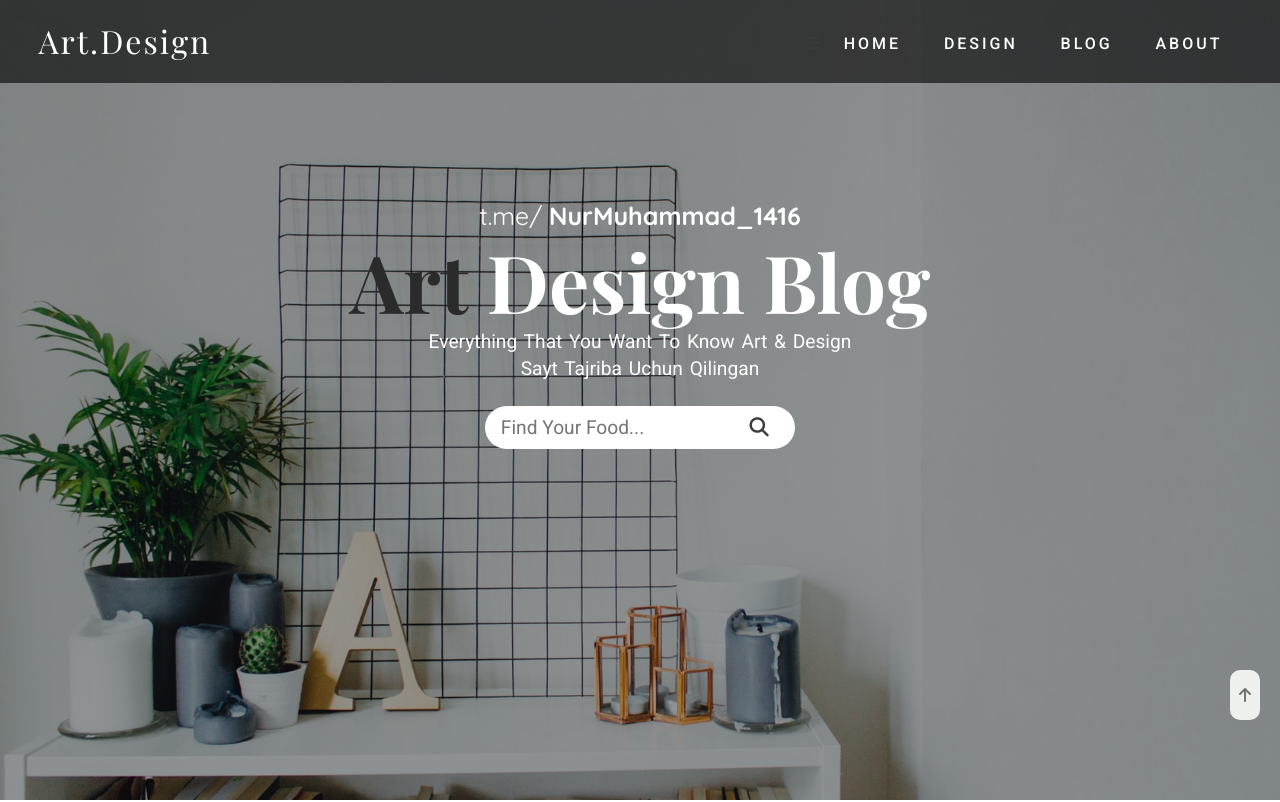
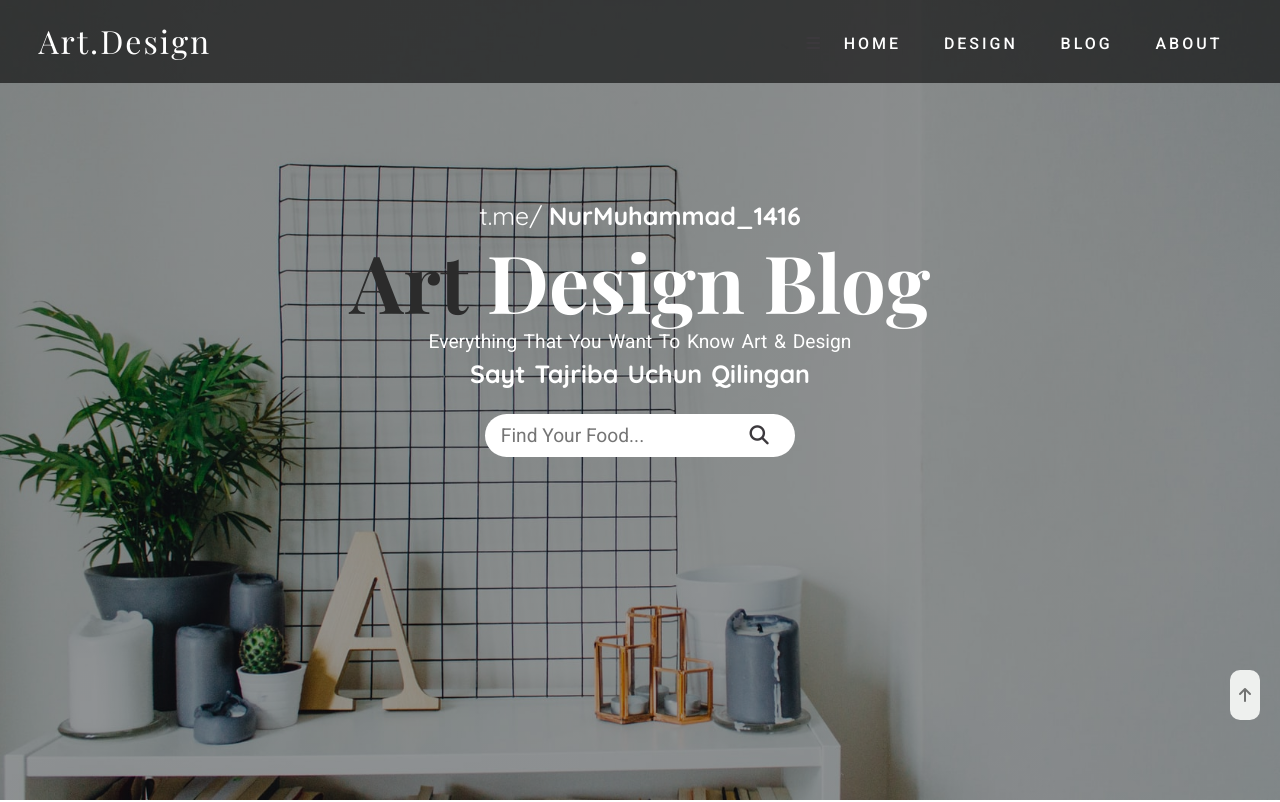
Before and after one commit to NurMuhammad1988/S.B-Amalyot-Web-site-Foundation-darslar, a plain HTML site: page index.html in a window 1280 px wide. Shown: the top 802 px of the page. Drawn offline with nearby package versions, Linux system fonts and the light colour scheme.

Commit message:
Update index.html

```diff
--- a/index.html
+++ b/index.html
@@ -38,7 +38,7 @@
             <div class="container">
                 <a href="https://t.me/NurMuhammad_1416">t.me/ <b>NurMuhammad_1416</b> </a>
                 <h1 class="banner-title"><span>Art</span> Design Blog</h1>
-                <p>Everything That You Want To Know Art & Design <br> Sayt tajriba uchun qilingan</p>
+                <p>Everything That You Want To Know Art & Design <br> <b> Sayt tajriba uchun qilingan </b></p>
                 <form>
                     <input type="text" placeholder="find your food..." class="search-input" />
                     <button class="search-btn">
```
